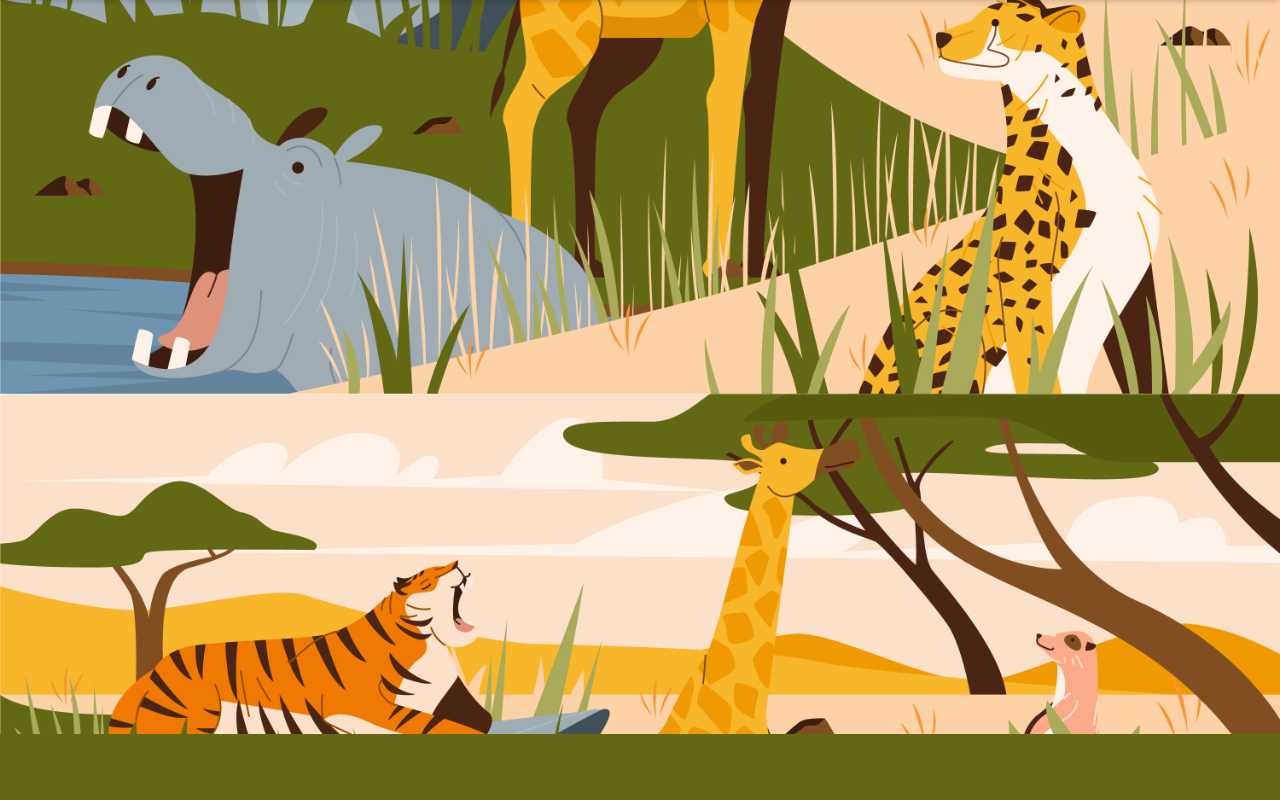
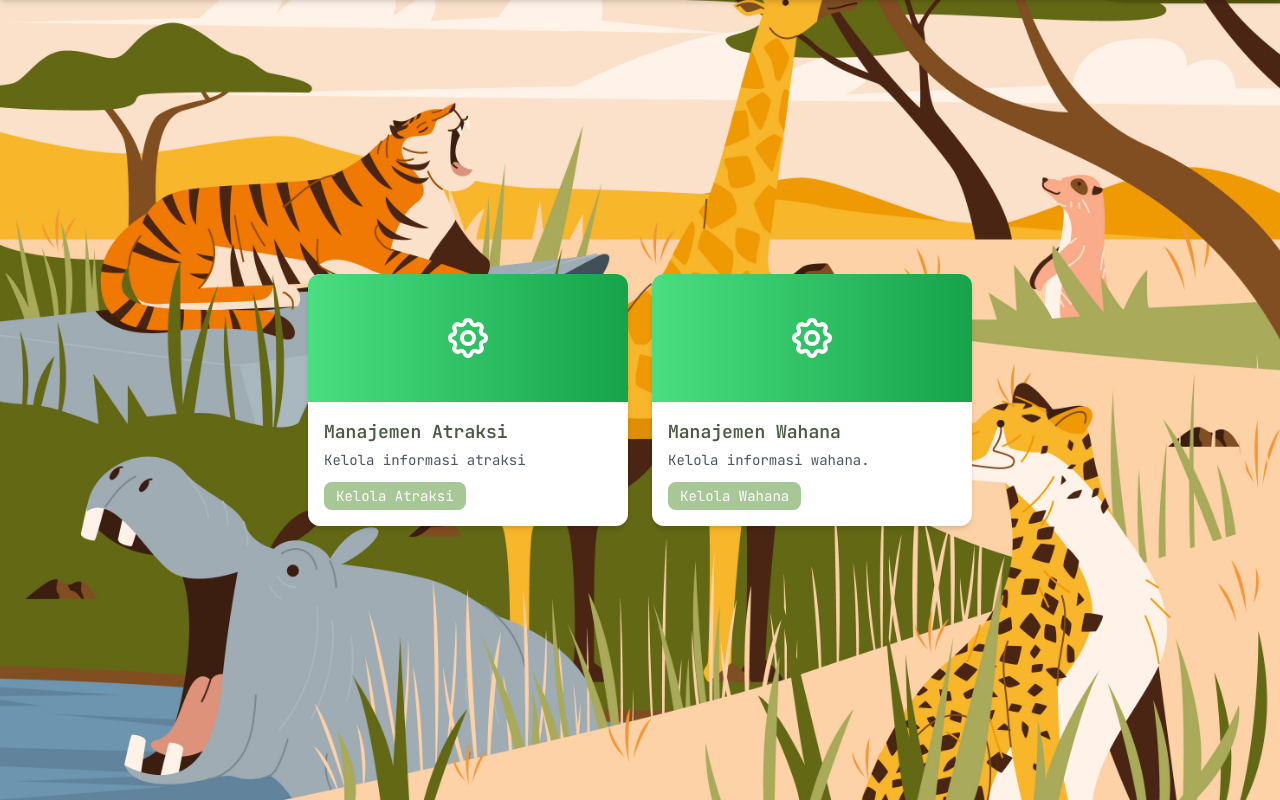
Before and after one commit to MHibriziF/SIZOPI, a Django app: template blue/templates/kelola_pengunjung.html in a window 1280 px wide. Shown: the part 66-866 px from the top of the page. Before the commit the page ends 800 px from the top, so only its background shows below. Run offline with Django 5.2, Linux system fonts and the light colour scheme; the template is opened without the code that fills it, so the values that code supplies are empty; some libraries are stand-ins or nearby versions.

Commit message:
hampir kelar dikit banget lagi

```diff
--- a/blue/templates/kelola_pengunjung.html
+++ b/blue/templates/kelola_pengunjung.html
@@ -6,5 +6,40 @@
 {% block content %}
 {% load static %}
 {% include 'components/navbar.html' %}
+<div class="min-h-screen flex justify-center items-center">
+    <div class="flex space-x-6">
+        <!-- Card 1 -->
+        <div class="bg-white rounded-xl shadow-md overflow-hidden transform transition-all hover:scale-105 w-80">
+            <div class="h-32 bg-gradient-to-r from-green-400 to-green-600 flex items-center justify-center">
+                <!-- Gear Icon -->
+                <svg xmlns="http://www.w3.org/2000/svg" class="h-12 w-12 text-white" fill="none" viewBox="0 0 24 24" stroke="currentColor">
+                    <path stroke-linecap="round" stroke-linejoin="round" stroke-width="2" d="M10.325 4.317c.426-1.756 2.924-1.756 3.35 0a1.724 1.724 0 002.573 1.066c1.543-.94 3.31.826 2.37 2.37a1.724 1.724 0 001.065 2.572c1.756.426 1.756 2.924 0 3.35a1.724 1.724 0 00-1.066 2.573c.94 1.543-.826 3.31-2.37 2.37a1.724 1.724 0 00-2.572 1.065c-.426 1.756-2.924 1.756-3.35 0a1.724 1.724 0 00-2.573-1.066c-1.543.94-3.31-.826-2.37-2.37a1.724 1.724 0 00-1.065-2.572c-1.756-.426-1.756-2.924 0-3.35a1.724 1.724 0 001.066-2.573c-.94-1.543.826-3.31 2.37-2.37.996.608 2.296.07 2.572-1.065z" />
+                    <path stroke-linecap="round" stroke-linejoin="round" stroke-width="2" d="M15 12a3 3 0 11-6 0 3 3 0 016 0z" />
+                </svg>
+            </div>
+            <div class="p-4">
+                <h3 class="text-lg font-semibold text-[#4A5A43] mb-1">Manajemen Atraksi</h3>
+                <p class="text-sm text-gray-600 mb-3">Kelola informasi atraksi</p>
+                <a href="{% url 'blue:kelola_atraksi' %}" class="inline-block px-3 py-1 bg-[#A7C796] text-white rounded-lg hover:bg-opacity-90 transition text-sm">Kelola Atraksi</a>
+            </div>
+        </div>
+
+        <!-- Card 2 -->
+        <div class="bg-white rounded-xl shadow-md overflow-hidden transform transition-all hover:scale-105 w-80">
+            <div class="h-32 bg-gradient-to-r from-green-400 to-green-600 flex items-center justify-center">
+                <!-- Gear Icon -->
+                <svg xmlns="http://www.w3.org/2000/svg" class="h-12 w-12 text-white" fill="none" viewBox="0 0 24 24" stroke="currentColor">
+                    <path stroke-linecap="round" stroke-linejoin="round" stroke-width="2" d="M10.325 4.317c.426-1.756 2.924-1.756 3.35 0a1.724 1.724 0 002.573 1.066c1.543-.94 3.31.826 2.37 2.37a1.724 1.724 0 001.065 2.572c1.756.426 1.756 2.924 0 3.35a1.724 1.724 0 00-1.066 2.573c.94 1.543-.826 3.31-2.37 2.37a1.724 1.724 0 00-2.572 1.065c-.426 1.756-2.924 1.756-3.35 0a1.724 1.724 0 00-2.573-1.066c-1.543.94-3.31-.826-2.37-2.37a1.724 1.724 0 00-1.065-2.572c-1.756-.426-1.756-2.924 0-3.35a1.724 1.724 0 001.066-2.573c-.94-1.543.826-3.31 2.37-2.37.996.608 2.296.07 2.572-1.065z" />
+                    <path stroke-linecap="round" stroke-linejoin="round" stroke-width="2" d="M15 12a3 3 0 11-6 0 3 3 0 016 0z" />
+                </svg>
+            </div>
+            <div class="p-4">
+                <h3 class="text-lg font-semibold text-[#4A5A43] mb-1">Manajemen Wahana</h3>
+                <p class="text-sm text-gray-600 mb-3">Kelola informasi wahana.</p>
+                <a href="{% url 'blue:kelola_wahana' %}" class="inline-block px-3 py-1 bg-[#A7C796] text-white rounded-lg hover:bg-opacity-90 transition text-sm">Kelola Wahana</a>
+            </div>
+        </div>
+    </div>
+</div>
 
 {% endblock content %}
--- a/blue/templates/reservasi.html
+++ b/blue/templates/reservasi.html
@@ -42,7 +42,7 @@
                     <td class="px-6 py-4">{{ reservasi.nama_atraksi }}</td>
                     <td class="px-6 py-4">{{ reservasi.lokasi }}</td>
                     <td class="px-6 py-4">{{ reservasi.jam }}</td>
-                    <td class="px-6 py-4">{{ reservasi.tanggal }}</td>
+                    <td class="px-6 py-4">{{ reservasi.tanggal | date:"j F Y" }}</td>
                     <td class="px-6 py-4">{{ reservasi.tiket }}</td>
                     <td class="px-6 py-4">{{ reservasi.status }}</td>
                     <td class="px-6 py-4 text-center">
--- a/blue/urls.py
+++ b/blue/urls.py
@@ -3,8 +3,8 @@ from .views import *
 
 app_name = 'blue'
 urlpatterns = [
-    path('reservasi', reservasi, name='reservasi'),
-    path('kelola-wahana', kelola_wahana, name='kelola_wahana'),
-    path('kelola-atraksi', kelola_atraksi, name='kelola_atraksi'),
-    path('kelola-pengunjung', kelola_pengunjung, name='kelola_pengunjung'),
+    path('reservasi/', reservasi, name='reservasi'),
+    path('kelola-wahana/', kelola_wahana, name='kelola_wahana'),
+    path('kelola-atraksi/', kelola_atraksi, name='kelola_atraksi'),
+    path('kelola-pengunjung/', kelola_pengunjung, name='kelola_pengunjung'),
 ]
```
Also changed, not shown: blue/templates/atraksi.html (+26 -4 lines), blue/views.py (+21 -8 lines).
